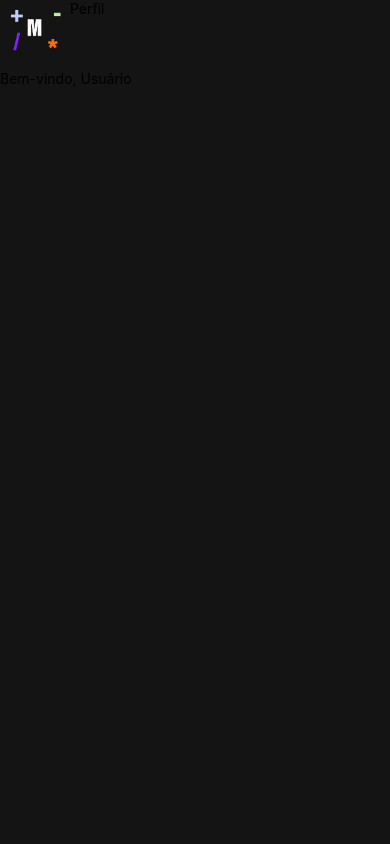
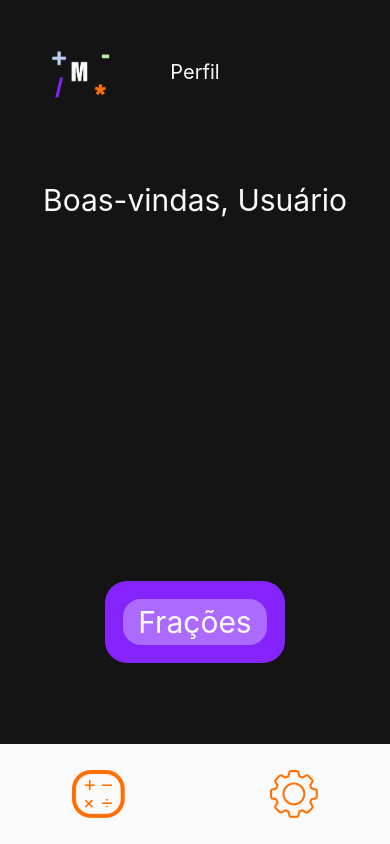
Before and after one commit to eduardovaladao/matemateiros_, a React Native app: screen /Perfil in a window 390 px wide. Built offline with nearby package versions, Linux system fonts and the light colour scheme.

Commit message:
Componetes movidos de pasta + novos arquivos e pasta exclusiva para "frações"

```diff
--- a/App.js
+++ b/App.js
@@ -4,7 +4,7 @@ import { createStackNavigator } from '@react-navigation/stack';
 
 import Inicio from './src/screens/Inicio.js';
 import Perfil from './src/screens/Perfil.js';
-
+import Fracoes from './src/screens/fracoes/Fracoes.js';
 
 const Stack = createStackNavigator();
 
@@ -15,8 +15,9 @@ export default function App() {
                 screenOptions={{
                     headerShown: false,
                 }}>
-                <Stack.Screen name="Inicio" component={Inicio} />
-                <Stack.Screen name="Perfil" component={Perfil} />
+                <Stack.Screen name='Inicio' component={Inicio} />
+                <Stack.Screen name='Perfil' component={Perfil} />
+                <Stack.Screen name='Fracoes' component={Fracoes} />
             </Stack.Navigator>
         </NavigationContainer>
     );
--- /dev/null
+++ b/src/components/PerfilFooter.js
@@ -0,0 +1,38 @@
+import { View, Image, Pressable, StyleSheet } from 'react-native';
+
+const PerfilFooter = ({ navigation }) => {
+    return (
+        <View style={styles.footer}>
+            <Pressable
+                onPress={() => { navigation.navigate('Perfil') }}>
+                <Image
+                    source={require('../assets/simbolos.png')}
+                    style={styles.icon}
+                />
+            </Pressable>
+            <Pressable>
+                <Image
+                    source={require('../assets/engrenagem.png')}
+                    style={styles.icon}
+                />
+            </Pressable>
+        </View>
+    );
+}
+
+const styles = StyleSheet.create({
+    footer: {
+        width: '100%',
+        height: 100,
+        flexDirection: 'row',
+        justifyContent: 'space-around',
+        alignItems: 'center',
+        backgroundColor: '#fafafa',
+        position: 'absolute',
+        bottom: 0,
+    },
+    icon: {
+    }
+});
+
+export default PerfilFooter;
--- /dev/null
+++ b/src/components/PerfilHeader.js
@@ -0,0 +1,42 @@
+import { View, Text, Image, StyleSheet } from 'react-native';
+
+const PerfilHeader = () => {
+    return (
+        <View style={styles.header}>
+            <Image
+                source={require('../assets/logo.png')}
+                resizeMode='cover'
+                style={styles.logo}
+            />
+            <Text style={styles.headerText}>Perfil</Text>
+        </View>
+    );
+}
+
+const styles = StyleSheet.create({
+    header: {
+        width: '100%',
+        flexDirection: 'row',
+        justifyContent: 'center',
+        alignItems: 'center',
+        padding: 60,
+        position: 'absolute',
+        top: 0,
+        backgroundColor: '#141414',
+    },
+    logo: {
+        width: 80,
+        height: 80,
+        position: 'absolute',
+        zIndex: 999,
+        left: 40,
+        top: 40
+    },
+    headerText: {
+        textAlign: 'center',
+        color: '#fafafa',
+        fontSize: 20,
+    },
+});
+
+export default PerfilHeader;
--- a/src/screens/Inicio.js
+++ b/src/screens/Inicio.js
@@ -3,16 +3,12 @@ import { View, Text, Image, Pressable, StyleSheet } from 'react-native';
 const Inicio = ({ navigation }) => {
     return (
         <View style={styles.container}>
-            <Image
-                source={require('../assets/logo.png')}
-                //style={styles.img}
-            />
-            <Text style={[styles.text, {fontSize: 40}]}>Matemateiros_</Text>
+            <Image source={require('../assets/logo.png')} />
+            <Text style={[styles.text, { fontSize: 40 }]}>Matemateiros_</Text>
             <Pressable
                 onPress={() => navigation.navigate('Perfil')}
-                style={styles.btn}
-            >
-                <Text style={[styles.text, {fontSize: 25}]}>Começar</Text>
+                style={styles.btn}>
+                <Text style={[styles.text, { fontSize: 25 }]}>Começar</Text>
             </Pressable>
         </View>
     );
--- a/src/screens/Perfil.js
+++ b/src/screens/Perfil.js
@@ -1,23 +1,26 @@
-import { View, Text, Image, StyleSheet } from 'react-native';
+import { View, Text, Image, StyleSheet, Pressable } from 'react-native';
 
-const PerfilHeader = () => {
-    return (
-        <View style={styles.header}>
-            <Image
-                source={require('../assets/logo.png')}
-                resizeMode='cover'
-                style={styles.logoIcon}
-            />
-            <Text>Perfil</Text>
-        </View>
-    );
-}
+import PerfilHeader from '../components/Perfilheader.js';
+import PerfilFooter from '../components/PerfilFooter.js';
 
 const Perfil = ({ navigation }) => {
     return (
         <View style={styles.container}>
             <PerfilHeader />
-            <Text>Bem-vindo, Usuário</Text>
+            <Text style={{
+                color: '#fafafa',
+                fontSize: 30,
+                textAlign: 'center',
+                marginVertical: 0,
+            }}>Boas-vindas, Usuário</Text>
+            <View style={styles.buttons}>
+                <Pressable
+                    onPress={() => navigation.navigate('Fracoes')}
+                    style={styles.btn}>
+                    <Text style={styles.btnText}>Frações</Text>
+                </Pressable>
+            </View>
+            <PerfilFooter navigation={navigation} />
         </View>
     );
 }
@@ -25,15 +28,26 @@ const Perfil = ({ navigation }) => {
 const styles = StyleSheet.create({
     container: {
         flex: 1,
+        justifyContent: 'space-around',
         backgroundColor: '#141414',
     },
-    header: {
-        flexDirection: 'row'
+    buttons: {
     },
-    logoIcon: {
-        width: 70,
-        height: 70,
-    }
+    btn: {
+        width: 180,
+        backgroundColor: '#8423fb',
+        padding: 18,
+        borderRadius: 22,
+        alignSelf: 'center',
+    },
+    btnText: {
+        textAlign: 'center',
+        color: '#fafafa',
+        backgroundColor: '#ad6aff',
+        borderRadius: 18,
+        padding: 5,
+        fontSize: 30,
+    },
 });
 
 export default Perfil;
--- /dev/null
+++ b/src/screens/fracoes/Fracoes.js
@@ -0,0 +1,18 @@
+import { View, Text, Image, Pressable, StyleSheet } from 'react-native';
+
+const Fracoes = () => {
+    return (
+        <View style={styles.container}>
+
+        </View>
+    );
+}
+
+const styles = StyleSheet.create({
+    container: {
+        flex: 1,
+        backgroundColor: '#141414',
+    }
+});
+
+export default Fracoes;
```
Also changed, not shown: src/assets/engrenagem.png (added), src/assets/simbolos.png (added).
